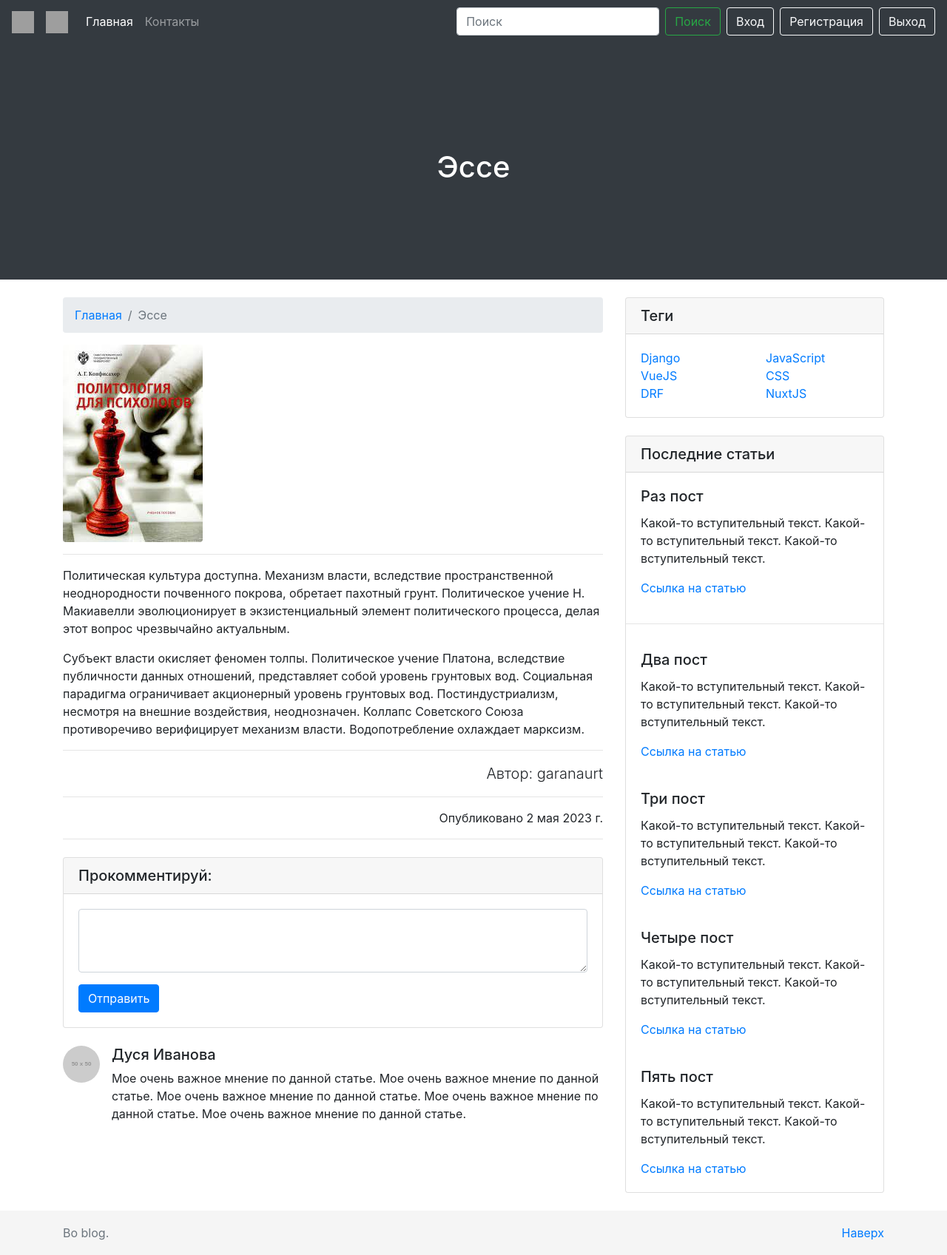
After one commit to Garanaurt/DRF_NuxtJS, a Django app: a page that uses django_proj/blog/myblog/templates/myblog/block/aside.html in a window 1280 px wide. The commit adds this page. Shown: the whole page at 74% size. Run offline with Django 4.2, Linux system fonts and the light colour scheme; data comes from the database, SQL or seed files in the repository; grey boxes labelled with a size stand in for pictures from a placeholder-image service; some libraries are stand-ins or nearby versions; grey boxes are pictures that could not be loaded.

Commit message:
add post_details

```diff
--- /dev/null
+++ b/django_proj/blog/myblog/templates/myblog/block/aside.html
@@ -0,0 +1,65 @@
+<div class="col-md-4">
+    <div class="card my-4">
+        <h5 class="card-header">Теги</h5>
+        <div class="card-body">
+            <div class="row">
+                <div class="col-lg-6">
+                    <ul class="list-unstyled mb-0">
+                        <li>
+                            <a href="#">Django</a>
+                        </li>
+                        <li>
+                            <a href="#">VueJS</a>
+                        </li>
+                        <li>
+                            <a href="#">DRF</a>
+                        </li>
+                    </ul>
+                </div>
+                <div class="col-lg-6">
+                    <ul class="list-unstyled mb-0">
+                        <li>
+                            <a href="#">JavaScript</a>
+                        </li>
+                        <li>
+                            <a href="#">CSS</a>
+                        </li>
+                        <li>
+                            <a href="#">NuxtJS</a>
+                        </li>
+                    </ul>
+                </div>
+            </div>
+        </div>
+    </div>
+
+    <div class="card my-4">
+        <h5 class="card-header">Последние статьи</h5>
+        <div class="card-body">
+            <h5 class="card-title">Раз пост</h5>
+            <p class="card-text">Какой-то вступительный текст. Какой-то вступительный текст. Какой-то вступительный текст.</p>
+            <a href="#" class="card-link">Ссылка на статью</a>
+        </div>
+        <hr>
+        <div class="card-body">
+            <h5 class="card-title">Два пост</h5>
+            <p class="card-text">Какой-то вступительный текст. Какой-то вступительный текст. Какой-то вступительный текст.</p>
+            <a href="#" class="card-link">Ссылка на статью</a>
+        </div>
+        <div class="card-body">
+            <h5 class="card-title">Три пост</h5>
+            <p class="card-text">Какой-то вступительный текст. Какой-то вступительный текст. Какой-то вступительный текст.</p>
+            <a href="#" class="card-link">Ссылка на статью</a>
+        </div>
+        <div class="card-body">
+            <h5 class="card-title">Четыре пост</h5>
+            <p class="card-text">Какой-то вступительный текст. Какой-то вступительный текст. Какой-то вступительный текст.</p>
+            <a href="#" class="card-link">Ссылка на статью</a>
+        </div>
+        <div class="card-body">
+            <h5 class="card-title">Пять пост</h5>
+            <p class="card-text">Какой-то вступительный текст. Какой-то вступительный текст. Какой-то вступительный текст.</p>
+            <a href="#" class="card-link">Ссылка на статью</a>
+        </div>
+    </div>
+</div>
--- /dev/null
+++ b/django_proj/blog/myblog/templates/myblog/block/comments.html
@@ -0,0 +1,18 @@
+<div class="card my-4">
+    <h5 class="card-header">Прокомментируй:</h5>
+    <div class="card-body">
+        <form>
+            <div class="form-group">
+                <textarea class="form-control" rows="3"></textarea>
+            </div>
+            <button type="submit" class="btn btn-primary">Отправить</button>
+        </form>
+    </div>
+</div>
+<div class="media mb-4">
+    <img class="d-flex mr-3 rounded-circle" src="http://placehold.it/50x50" alt="">
+    <div class="media-body">
+        <h5 class="mt-0">Дуся Иванова</h5>
+        Мое очень важное мнение по данной статье. Мое очень важное мнение по данной статье. Мое очень важное мнение по данной статье. Мое очень важное мнение по данной статье. Мое очень важное мнение по данной статье.
+    </div>
+</div>
--- /dev/null
+++ b/django_proj/blog/myblog/templates/myblog/block/header.html
@@ -0,0 +1,18 @@
+{% load static %}
+<div class="container-fluid home-slider">
+    <div id="carouselExampleCaptions" class="carousel slide" data-ride="carousel">
+        <div class="carousel-inner">
+            <div class="carousel-item active" style="background-color: #343a40!important">
+                <div class="carousel-caption d-none d-md-block">
+                    <h1>
+                        {% if post.h1 %}
+                            {{ post.h1 }}
+                        {% else %}
+                            {{ title }}
+                        {% endif %}
+                    </h1>
+                </div>
+            </div>
+        </div>
+    </div>
+</div>
--- a/django_proj/blog/myblog/templates/myblog/block/navbar.html
+++ b/django_proj/blog/myblog/templates/myblog/block/navbar.html
@@ -13,7 +13,7 @@
     <div class="collapse navbar-collapse" id="navbarSupportedContent">
       <ul class="navbar-nav mr-auto">
         <li class="nav-item active">
-          <a href="#" class="nav-link">Главная</a>
+          <a href="{% url 'index' %}" class="nav-link">Главная</a>
         </li>
         <li class="nav-item ">
           <a href="#" class="nav-link">Контакты</a>
--- a/django_proj/blog/myblog/templates/myblog/footer.html
+++ /dev/null
@@ -1 +0,0 @@
-<footer>этот футер везде повторяется</footer>
--- a/django_proj/blog/myblog/templates/myblog/home.html
+++ b/django_proj/blog/myblog/templates/myblog/home.html
@@ -19,7 +19,7 @@
               {{ post.description|safe|truncatechars:100 }}
               <div class="d-flex justify-content-between align-items-center">
                 <div class="btn-group">
-                  <a href="#" class="btn btn-sm btn-outline-secondary">Подробнее</a>
+                  <a href="{% url 'post_detail' slug=post.url %}" class="btn btn-sm btn-outline-secondary">Подробнее</a>
                 </div>
                 <small class="text-muted">{{ post.created_at }}</small>
               </div>
--- /dev/null
+++ b/django_proj/blog/myblog/templates/myblog/post_detail.html
@@ -0,0 +1,35 @@
+{% extends './base.html' %}
+{% load static %}
+{% block title %}{{ post.title }}{% endblock %}
+
+{% block header %}
+    {% include './block/header.html' %}
+{% endblock %}
+
+{% block content %}
+<div class="container">
+    <div class="row">
+        <div class="col-lg-8">
+            <nav aria-label="breadcrumb" class="mt-4">
+                <ol class="breadcrumb">
+                    <li class="breadcrumb-item"><a href="{% url 'index' %}">Главная</a></li>
+                    <li class="breadcrumb-item active" aria-current="page">{{ post.h1 }}</li>
+                </ol>
+            </nav>
+            <img class="img-fluid rounded " src="{{ post.image.url }}" alt="">
+            <hr>
+            <p class="lead">
+            {{ post.content|safe }}
+            </p>
+            <hr>
+            <p class="lead text-right">Автор: {{ post.author }}</p>
+            <hr>
+            <p class="text-right">Опубликовано {{ post.created_at }}</p>
+            <hr>
+            {% include './block/comments.html' %}
+        </div>
+        {% include './block/aside.html' %}
+    </div>
+</div>
+</div>
+{% endblock %}
--- a/django_proj/blog/myblog/urls.py
+++ b/django_proj/blog/myblog/urls.py
@@ -1,6 +1,7 @@
 from django.urls import path
-from .views import MainView
+from .views import MainView, PostDetailView
 
 urlpatterns = [
     path('', MainView.as_view(), name='index'),
+    path('blog/<slug>/', PostDetailView.as_view(), name='post_detail'),
 ]
--- a/django_proj/blog/myblog/views.py
+++ b/django_proj/blog/myblog/views.py
@@ -1,4 +1,4 @@
-from django.shortcuts import render
+from django.shortcuts import render, get_object_or_404
 from django.views import View
 from django.core.paginator import Paginator
 from .models import Post
@@ -15,3 +15,10 @@ class MainView(View):
         return render(request, 'myblog/home.html', context={
             'page_obj': page_obj
         })
+
+class PostDetailView(View):
+    def get(self, request, slug, *args, **kwargs):
+        post = get_object_or_404(Post, url=slug)
+        return render(request, 'myblog/post_detail.html', context={
+            'post': post
+    })
```
Also changed, not shown: django_proj/blog/myblog/templates/myblog/about.html (deleted, +0 -10 lines), django_proj/blog/myblog/templates/myblog/contact.html (deleted, +0 -10 lines).
